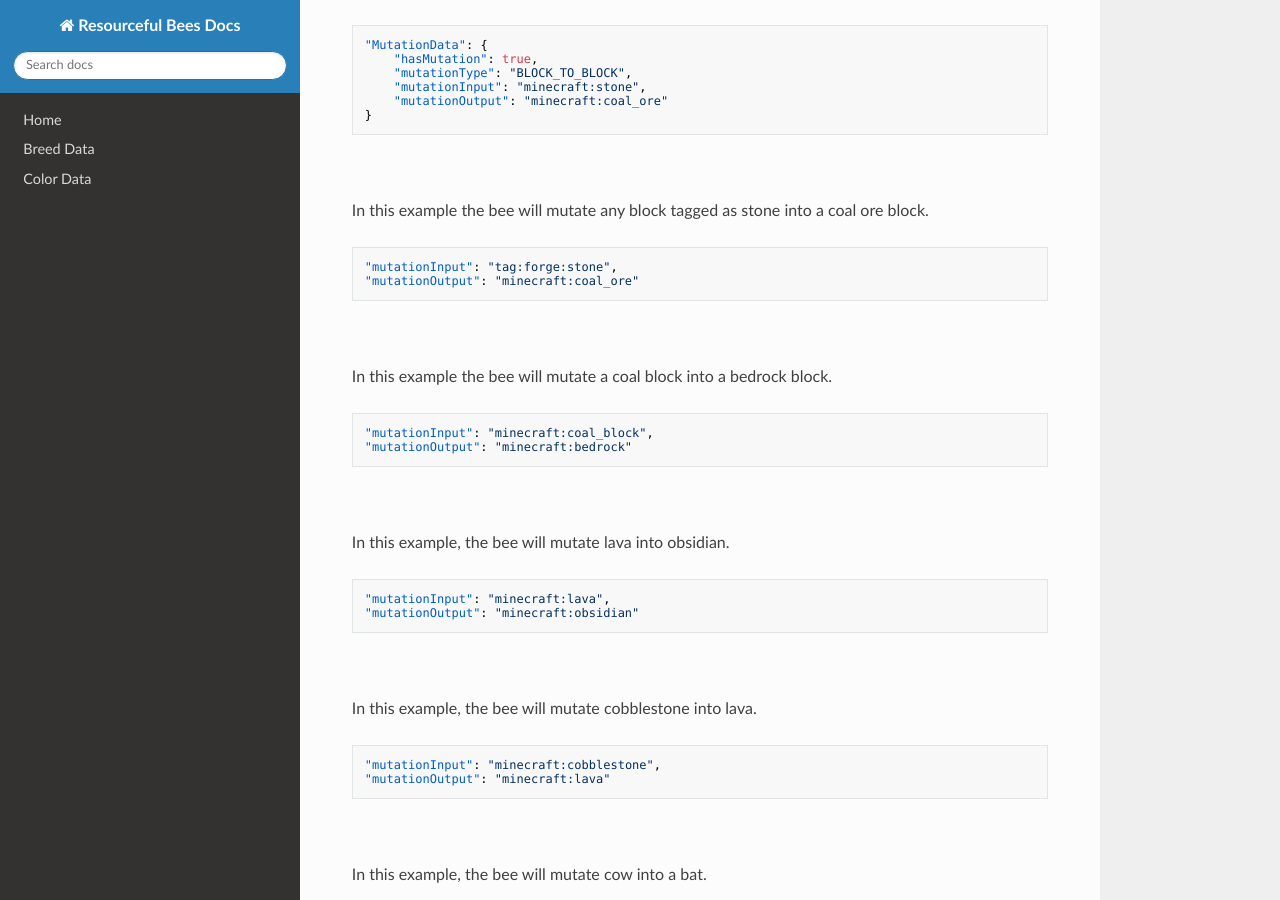
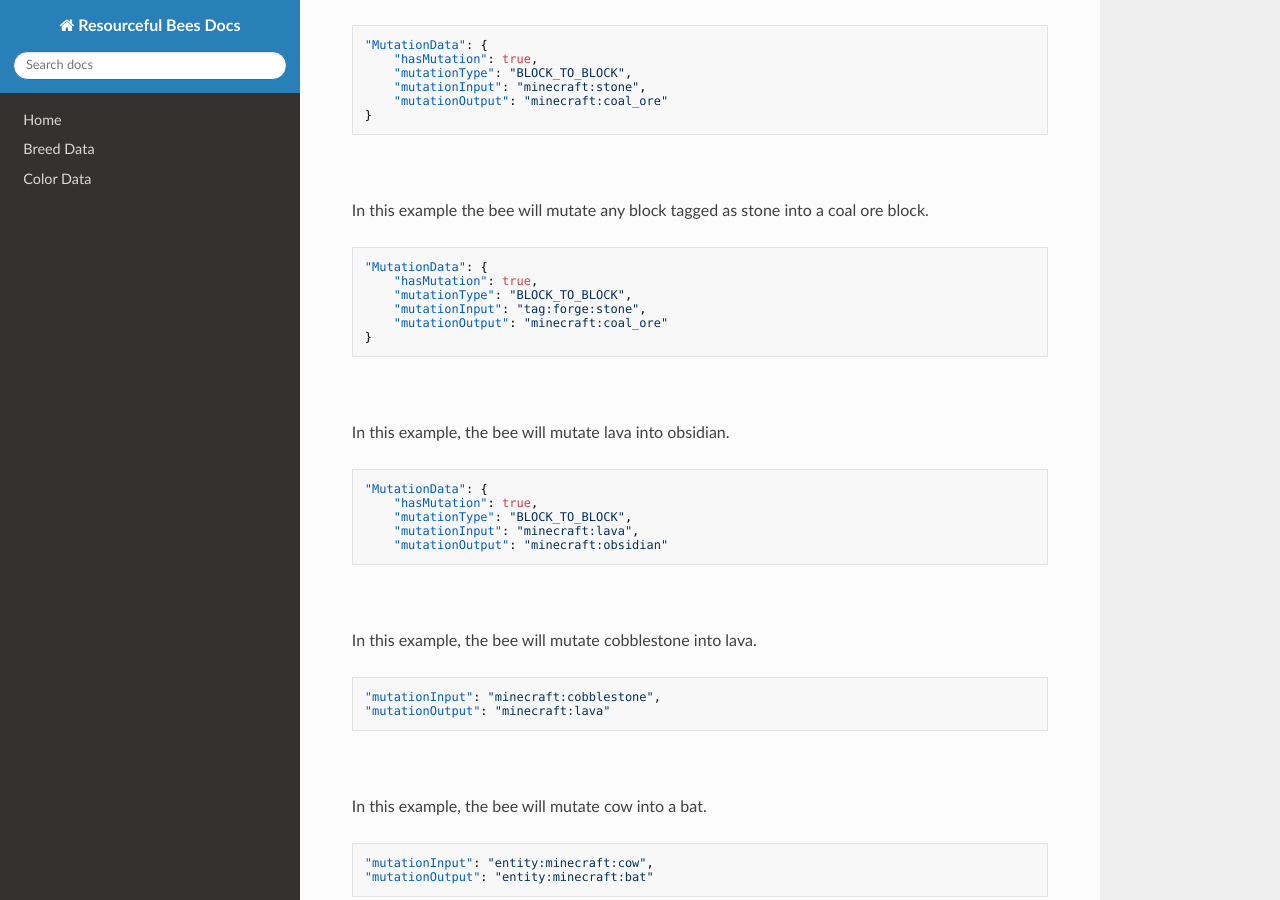
Before and after one commit to Team-Resourceful/ResourcefulBeesDocs, an MkDocs documentation site: the page built from docs/bee_data/mutation_data.md, in a window 1280 px wide and 900 px high, scrolled down 1754 px. Built offline with MkDocs 1.6.1, drawn with Linux system fonts in a browser that asks for light colours; nearby versions of some CDN libraries.

Commit message:
docs/bee_data/mutation_data.md updated from https://stackedit.io/

````diff
--- a/docs/bee_data/mutation_data.md
+++ b/docs/bee_data/mutation_data.md
@@ -69,22 +69,22 @@ In this example the bee will mutate a stone block into a coal ore block.
 
 In this example the bee will mutate any block tagged as stone into a coal ore block.
 ```json
-"mutationInput": "tag:forge:stone",
-"mutationOutput": "minecraft:coal_ore"
-```
-<br>
-
-In this example the bee will mutate a coal block into a bedrock block.
-```json
-"mutationInput": "minecraft:coal_block",
-"mutationOutput": "minecraft:bedrock"
+"MutationData": {
+	"hasMutation": true,
+	"mutationType": "BLOCK_TO_BLOCK",
+	"mutationInput": "tag:forge:stone",
+	"mutationOutput": "minecraft:coal_ore"
+}
 ```
 <br>
 
 In this example, the bee will mutate lava into obsidian.
 ```json
-"mutationInput": "minecraft:lava",
-"mutationOutput": "minecraft:obsidian"
+"MutationData": {
+	"hasMutation": true,
+	"mutationType": "BLOCK_TO_BLOCK",
+	"mutationInput": "minecraft:lava",
+	"mutationOutput": "minecraft:obsidian"
 ```
 <br>
 
````
Also changed, not shown: other parts of docs/bee_data/mutation_data.md (+1 -1 lines).
